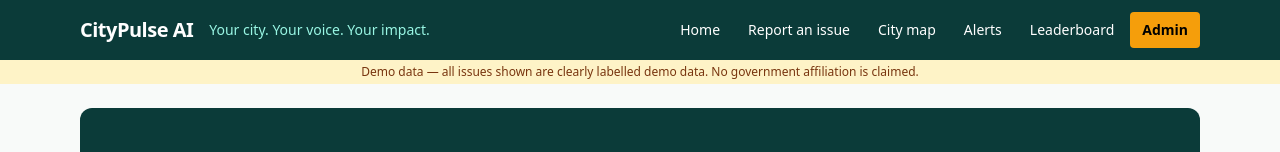
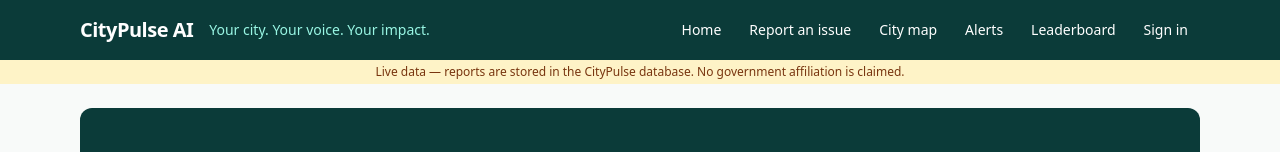
Before and after one commit to Hariteja-Chintakunta/citypulse-ai, a Next.js app in the folder frontend/: page / in a window 1280 px wide. Shown: the top 152 px of the page. Built offline with nearby package versions, Linux system fonts and the light colour scheme; no server answers.

Commit message:
No mock data, separate admin portal, admin can resolve directly

```diff
--- a/frontend/components/Navbar.tsx
+++ b/frontend/components/Navbar.tsx
@@ -1,16 +1,22 @@
 "use client";
 
 import { useEffect, useState } from "react";
-
 import Link from "next/link";
-import { isDemoMode } from "../lib/api";
+import { getRole, getToken, logout } from "../lib/api";
 
 export default function Navbar() {
-  const [live, setLive] = useState(false);
+  const [signedIn, setSignedIn] = useState(false);
+  const [isAdmin, setIsAdmin] = useState(false);
 
   useEffect(() => {
-    setLive(!isDemoMode());
+    setSignedIn(Boolean(getToken()));
+    setIsAdmin(getRole() === "admin");
   }, []);
+
+  function handleSignOut() {
+    logout();
+    window.location.assign("/");
+  }
 
   return (
     <header className="bg-brand-dark text-white">
@@ -30,13 +36,18 @@ export default function Navbar() {
           <Link className="rounded px-3 py-2 hover:bg-teal-800" href="/map">City map</Link>
           <Link className="rounded px-3 py-2 hover:bg-teal-800" href="/alerts">Alerts</Link>
           <Link className="rounded px-3 py-2 hover:bg-teal-800" href="/leaderboard">Leaderboard</Link>
-          <Link className="rounded bg-brand-accent px-3 py-2 font-semibold text-black hover:bg-amber-400" href="/admin">Admin</Link>
+          {isAdmin && (
+            <Link className="rounded bg-brand-accent px-3 py-2 font-semibold text-black hover:bg-amber-400" href="/admin">Admin</Link>
+          )}
+          {signedIn ? (
+            <button type="button" onClick={handleSignOut} className="rounded px-3 py-2 hover:bg-teal-800">Sign out</button>
+          ) : (
+            <Link className="rounded px-3 py-2 hover:bg-teal-800" href="/login">Sign in</Link>
+          )}
         </div>
       </nav>
       <p className="bg-amber-100 px-4 py-1 text-center text-xs text-amber-900">
-        {live
-            ? "Live data — reports are stored in the CityPulse database. No government affiliation is claimed."
-          : "Demo data — all issues shown are clearly labelled demo data. No government affiliation is claimed."}
+        Live data — reports are stored in the CityPulse database. No government affiliation is claimed.
       </p>
     </header>
   );
```
